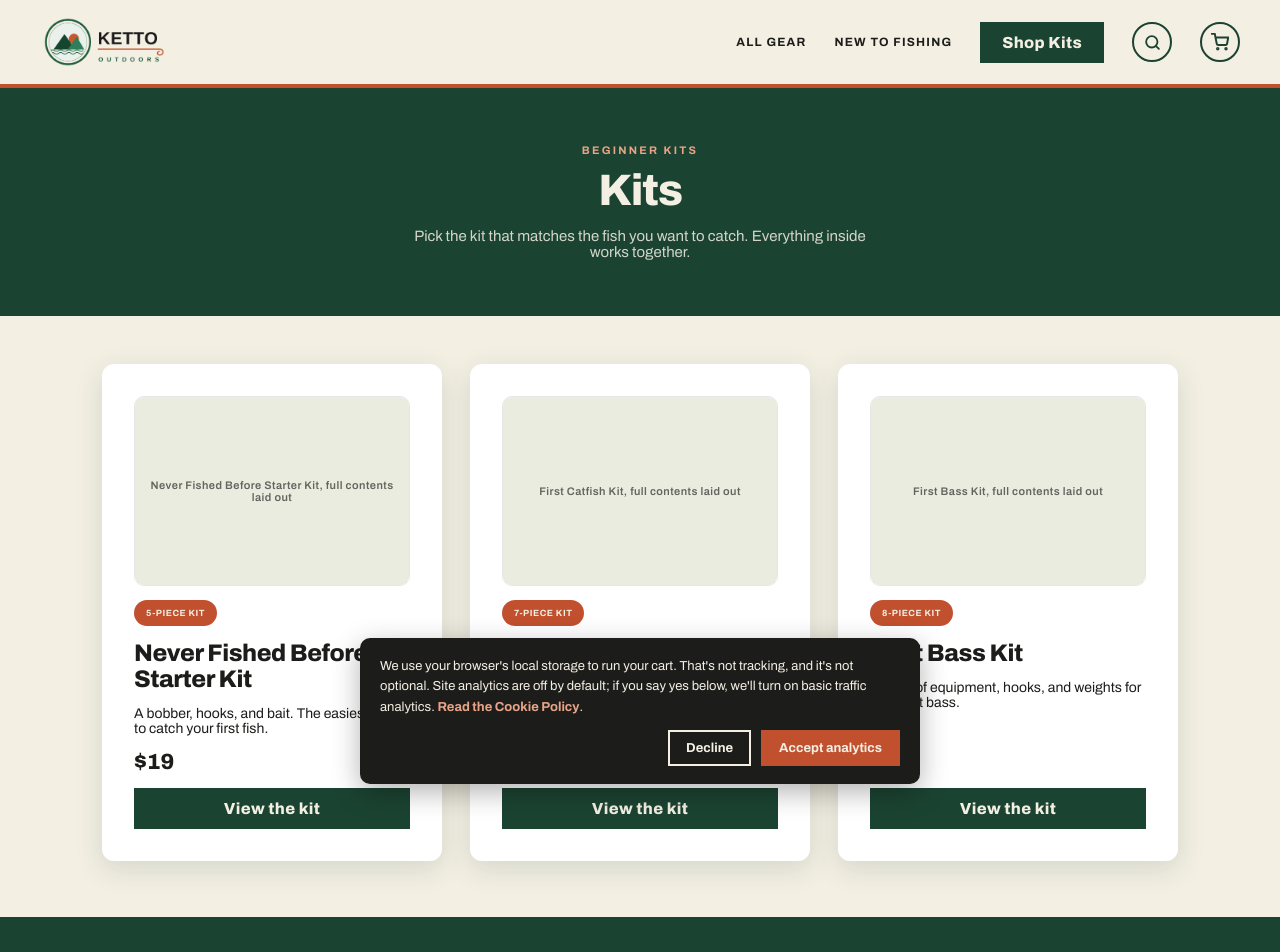
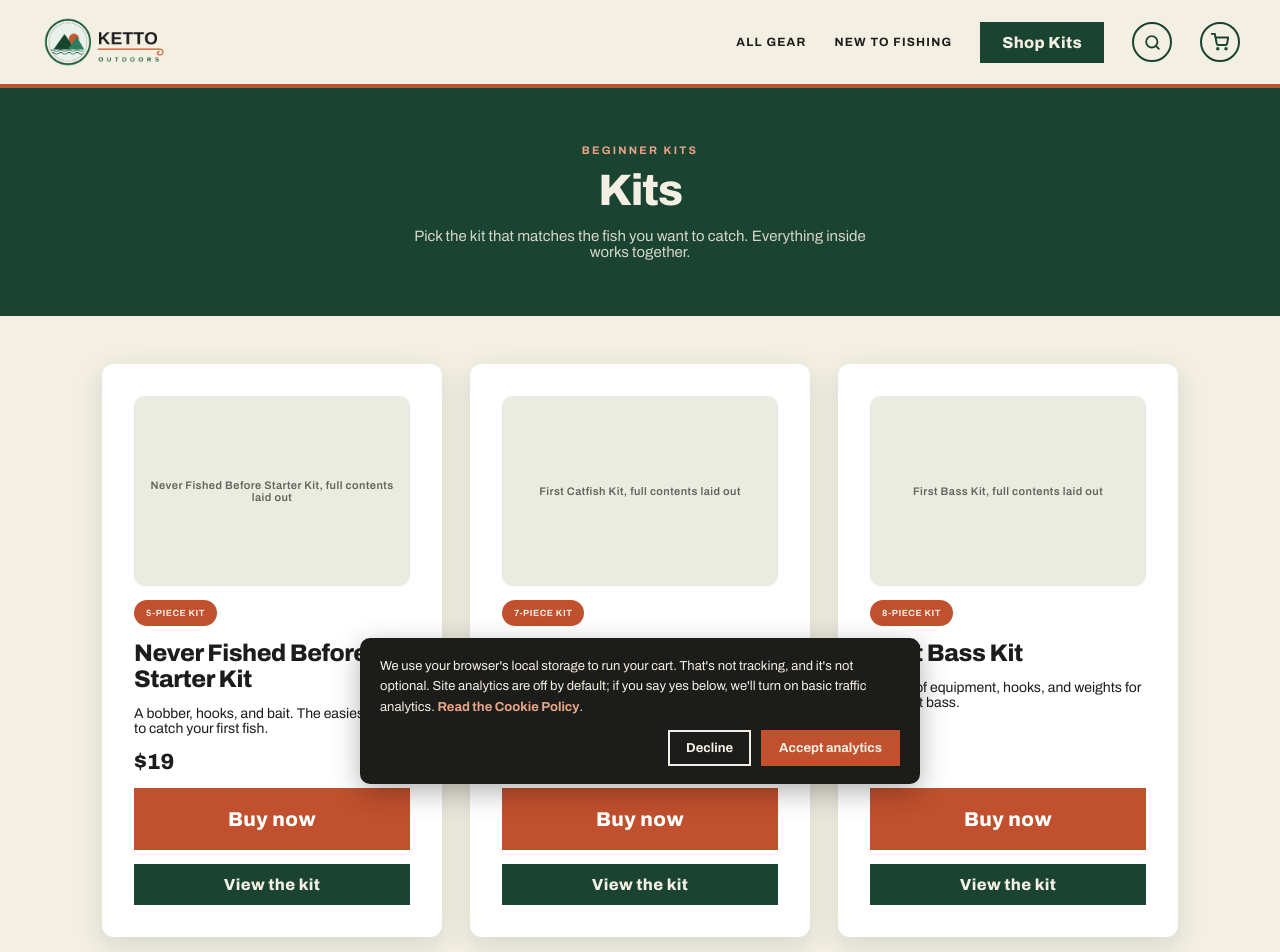
Before and after one commit to kettooutdoors-eng/ketto-outdoors-web, a React (Vite) app: page /kits in a window 1280 px wide. Shown: the top 952 px of the page. Built offline with nearby package versions, Linux system fonts and the light colour scheme.

Commit message:
Add a larger Buy now button to kit cards (adds the kit and goes straight to checkout)
Co-Authored-By: Claude Sonnet 5.5 <noreply@anthropic.com>

```diff
--- a/src/components/BundleCard.tsx
+++ b/src/components/BundleCard.tsx
@@ -1,4 +1,5 @@
-import { Link } from 'react-router-dom';
+import { Link, useNavigate } from 'react-router-dom';
+import { useCart } from '../state/CartContext';
 import { TinFrame } from './ui/TinFrame';
 import { ImagePlaceholder } from './ui/ImagePlaceholder';
 import { PillSeal } from './ui/Seal';
@@ -7,6 +8,13 @@ import type { Bundle } from '../data/types';
 import { formatPrice } from '../lib/format';
 
 export function BundleCard({ bundle }: { bundle: Bundle }) {
+  const { addToCart, closeCart } = useCart();
+  const navigate = useNavigate();
+  const buyNow = () => {
+    addToCart(bundle.id);
+    closeCart();
+    navigate('/checkout');
+  };
   return (
     <TinFrame shadow="lg" innerClassName="card-lift">
       <div style={{ padding: 32, display: 'flex', flexDirection: 'column', gap: 14, position: 'relative', width: '100%' }}>
@@ -17,7 +25,10 @@ export function BundleCard({ bundle }: { bundle: Bundle }) {
         </Link>
         <p style={{ fontSize: 14, margin: 0 }}>{bundle.tagline}</p>
         <div style={{ fontFamily: 'var(--font-heading)', fontWeight: 800, fontSize: 22 }}>{formatPrice(bundle.price)}</div>
-        <BannerButton to={`/kits/${bundle.slug}`} fill background="var(--forest)" color="var(--cream)" style={{ marginTop: 'auto' }}>
+        <BannerButton fill background="var(--rust)" color="#fff" onClick={buyNow} style={{ marginTop: 'auto', padding: '20px 22px', fontSize: 20 }}>
+          Buy now
+        </BannerButton>
+        <BannerButton to={`/kits/${bundle.slug}`} fill background="var(--forest)" color="var(--cream)">
           View the kit
         </BannerButton>
       </div>
```
